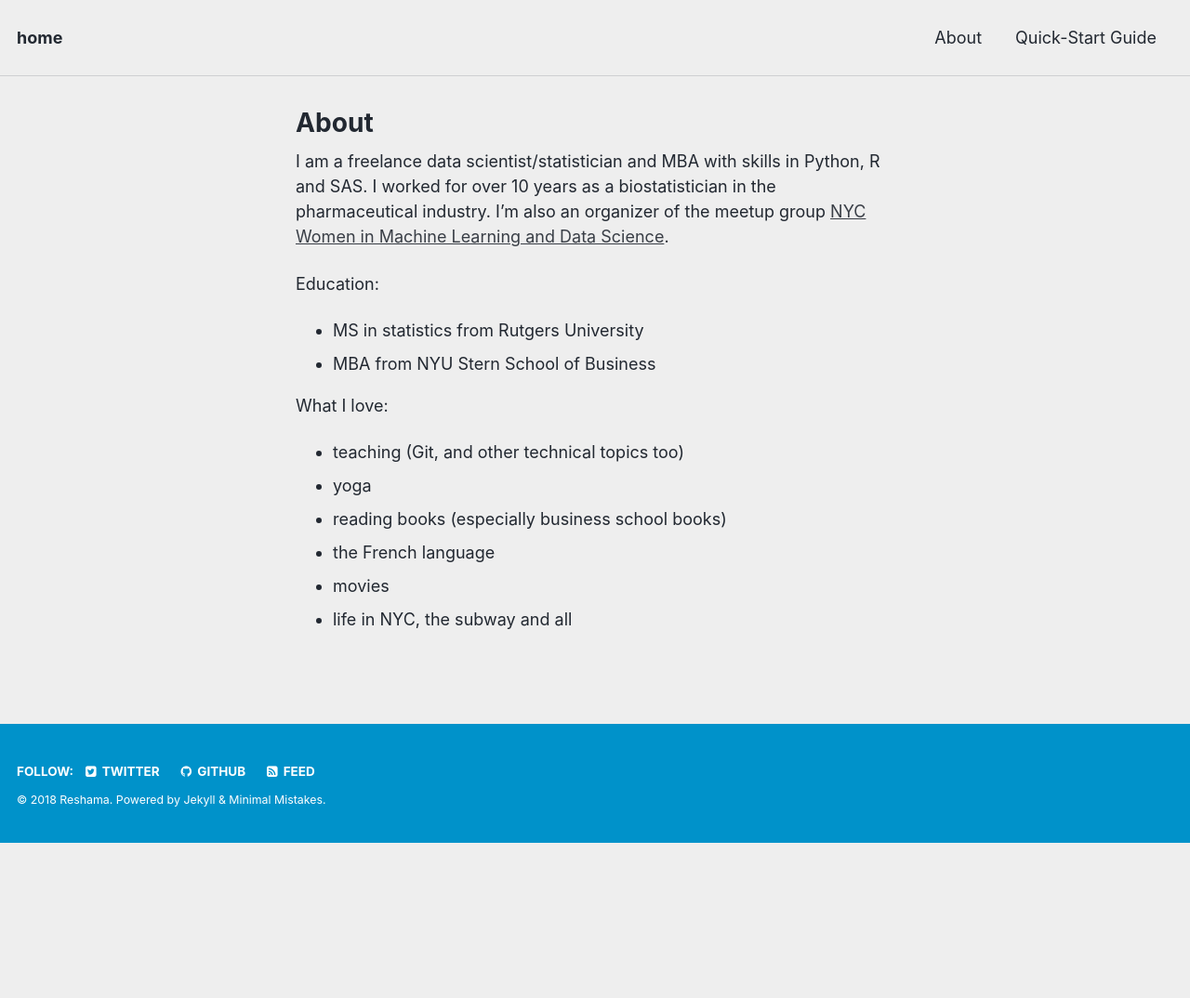
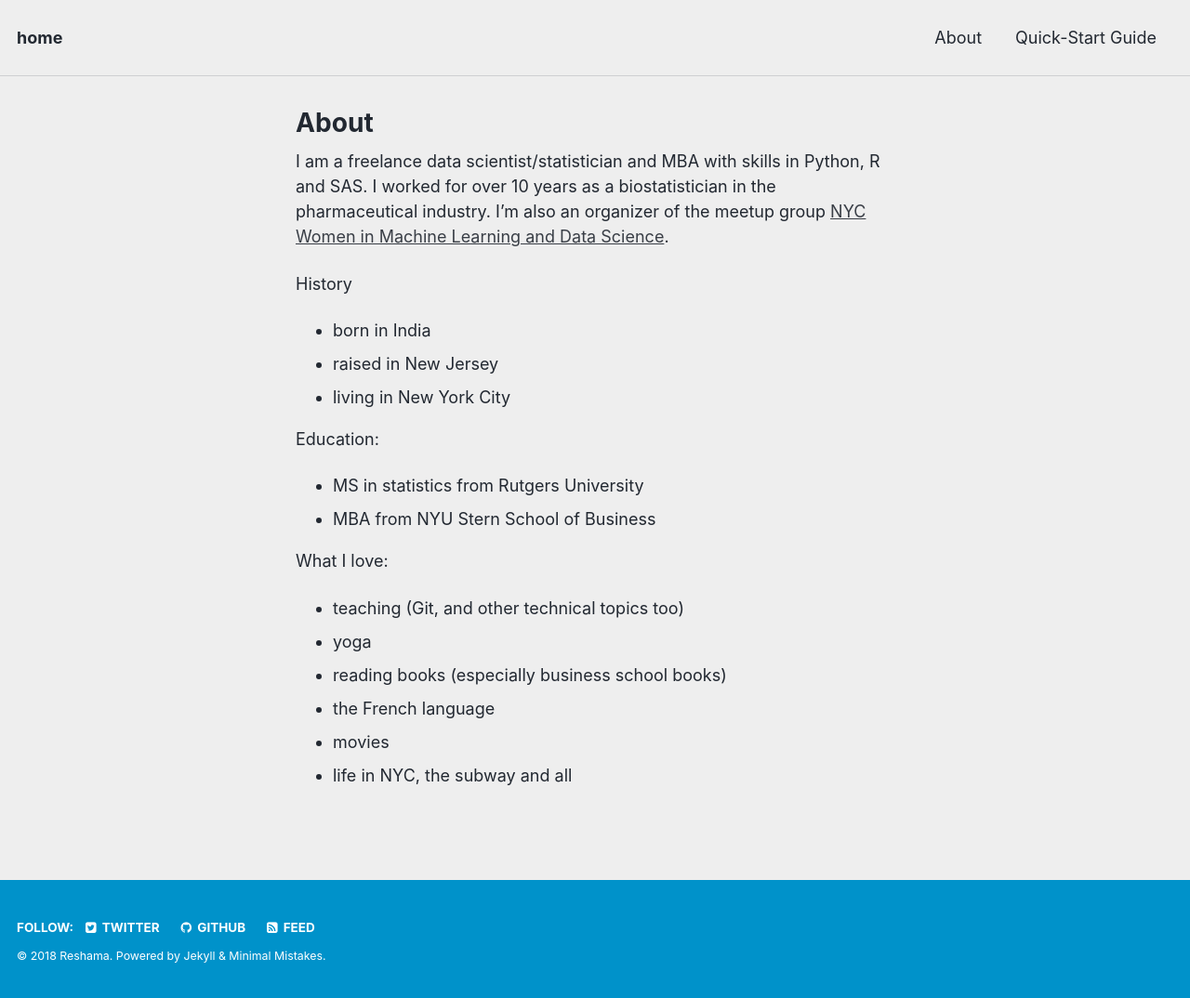
Before and after one commit to reshamas/reshamas.github.io, a Jekyll site: the page built from about/index.md, in a window 1280 px wide. Shown: the whole page at 93% size. Built offline with Jekyll 4.4.1, drawn with Linux system fonts in a browser that asks for light colours; before the commit the page ends 907 px from its top, so only the background shows below that.

Commit message:
Update index.md

```diff
--- a/about/index.md
+++ b/about/index.md
@@ -6,6 +6,11 @@ comments: false
 ---
 
 I am a freelance data scientist/statistician and MBA with skills in Python, R and SAS. I worked for over 10 years as a biostatistician in the pharmaceutical industry.  I'm also an organizer of the meetup group [NYC Women in Machine Learning and Data Science](wimlds.org).
+
+History
+- born in India
+- raised in New Jersey
+- living in New York City
 
 Education:
 - MS in statistics from Rutgers University
```
